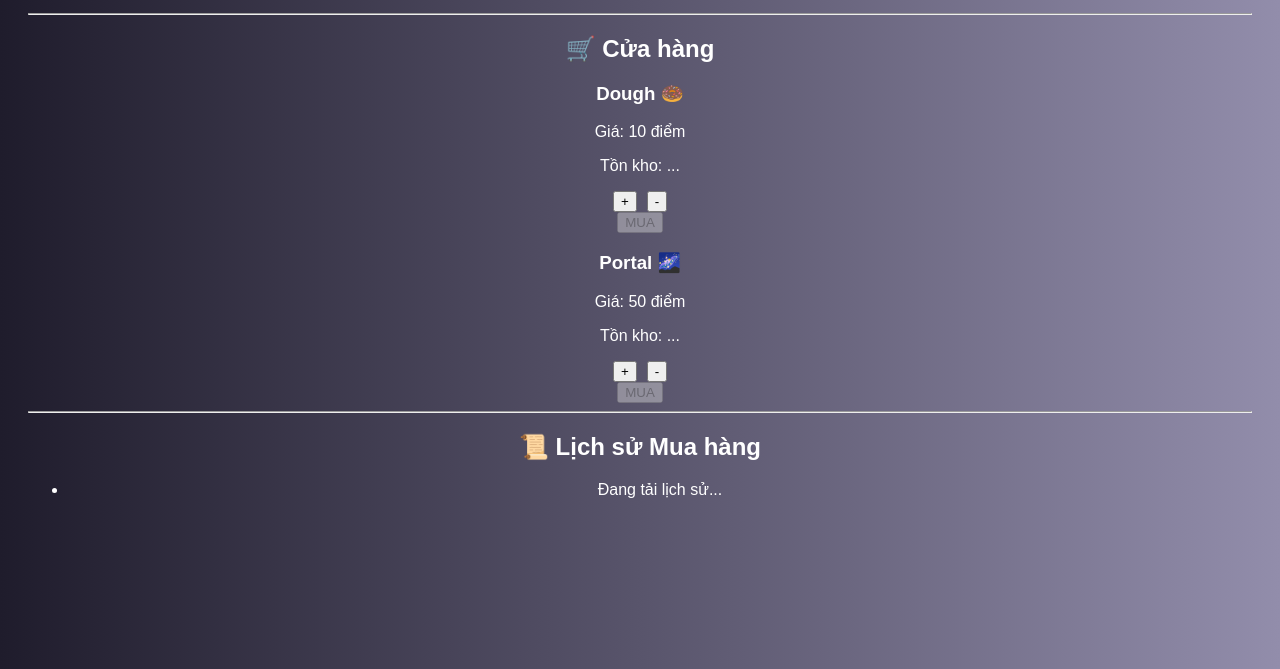
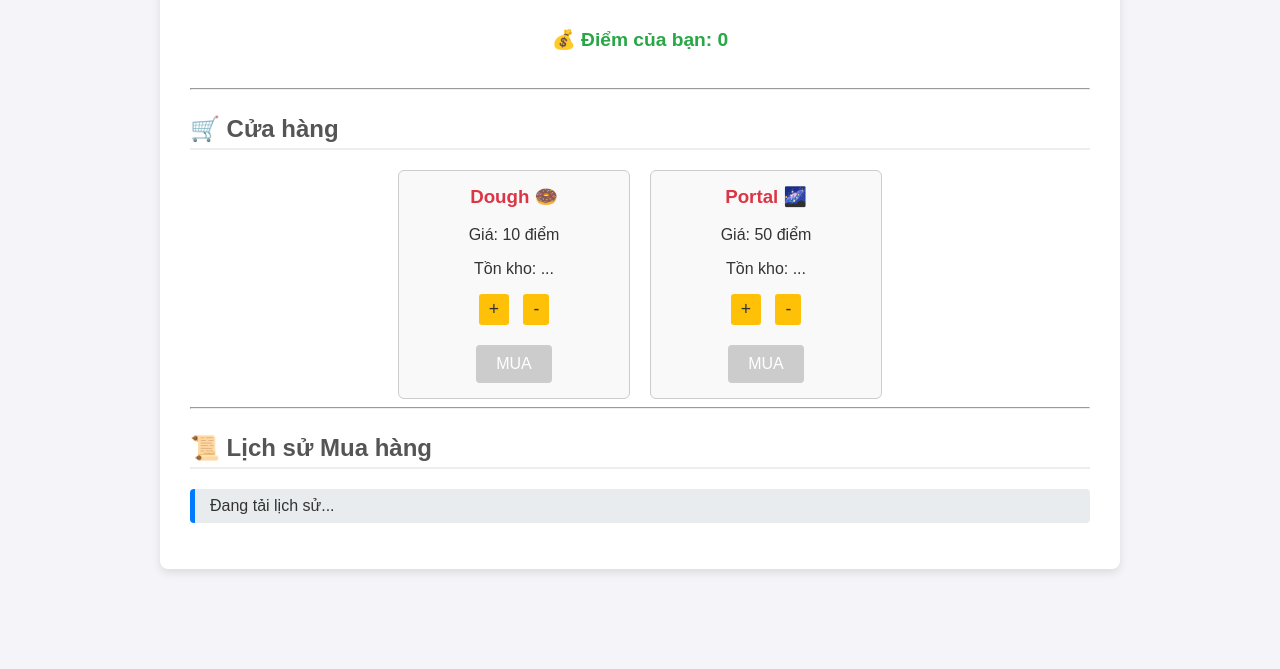
Before and after one commit to Trikien2k130/bloxfruitsshop, a plain HTML site: page index.html in a window 1280 px wide. Shown: the part 131-800 px from the top of the page. Drawn offline with Linux system fonts and the light colour scheme.

Commit message:
style.css

```diff
--- a/style.css
+++ b/style.css
@@ -1,91 +1,113 @@
 body {
-  background: linear-gradient(to right, #1f1c2c, #928dab);
-  color: #fff;
-  font-family: 'Arial', sans-serif;
-  text-align: center;
-  padding: 20px;
+    font-family: 'Arial', sans-serif;
+    background-color: #f4f4f9;
+    color: #333;
+    margin: 0;
+    padding: 0;
+    display: flex;
+    justify-content: center;
+    padding: 20px;
 }
 
-.title {
-  font-size: 36px;
-  font-weight: bold;
-  margin-bottom: 20px;
-  text-shadow: 2px 2px 5px #000;
+.container {
+    background-color: #fff;
+    padding: 30px;
+    border-radius: 8px;
+    box-shadow: 0 4px 8px rgba(0, 0, 0, 0.1);
+    max-width: 900px;
+    width: 100%;
 }
 
-#pointsDisplay {
-  font-size: 20px;
-  margin-bottom: 20px;
+h1 {
+    color: #007bff;
+    text-align: center;
+    margin-bottom: 20px;
 }
 
-.item {
-  background: rgba(0,0,0,0.5);
-  padding: 20px;
-  margin: 20px auto;
-  border-radius: 15px;
-  width: 280px;
-  box-shadow: 0 0 20px rgba(0,0,0,0.3);
-  transition: transform 0.2s;
+h2 {
+    border-bottom: 2px solid #eee;
+    padding-bottom: 5px;
+    margin-top: 25px;
+    color: #555;
 }
 
-.item:hover {
-  transform: translateY(-5px);
+.points-section {
+    text-align: center;
+    font-size: 1.2em;
+    font-weight: bold;
+    color: #28a745;
+    padding: 10px 0;
 }
 
-.item img {
-  width: 150px;
-  border-radius: 10px;
+.products-grid {
+    display: flex;
+    gap: 20px;
+    justify-content: center;
+    flex-wrap: wrap;
+    margin-top: 15px;
 }
 
-.item h2 {
-  margin: 10px 0 5px 0;
+.product-card {
+    border: 1px solid #ccc;
+    border-radius: 6px;
+    padding: 15px;
+    width: 200px;
+    text-align: center;
+    background-color: #f9f9f9;
 }
 
-.item p {
-  margin: 5px 0;
+.product-card h3 {
+    margin-top: 0;
+    color: #dc3545;
 }
 
-.buy-btn, .stock-btn {
-  padding: 8px 15px;
-  margin: 5px;
-  border-radius: 8px;
-  border: none;
-  cursor: pointer;
-  font-weight: bold;
+/* Điều khiển Admin */
+.admin-controls {
+    margin: 10px 0;
 }
 
-.buy-btn {
-  background-color: #28a745;
-  color: white;
+.btn-stock-adjust {
+    padding: 5px 10px;
+    margin: 0 5px;
+    font-size: 1.1em;
+    cursor: pointer;
+    background-color: #ffc107;
+    border: none;
+    border-radius: 3px;
+    color: #333;
 }
 
-.buy-btn:hover {
-  background-color: #218838;
+.btn-buy {
+    padding: 10px 20px;
+    font-size: 1em;
+    cursor: pointer;
+    background-color: #007bff;
+    color: white;
+    border: none;
+    border-radius: 4px;
+    margin-top: 10px;
+    transition: background-color 0.3s;
 }
 
-.stock-btn {
-  background-color: #ffc107;
-  color: black;
+.btn-buy:hover:not(:disabled) {
+    background-color: #0056b3;
 }
 
-.stock-btn:hover {
-  background-color: #e0a800;
+.btn-buy:disabled {
+    background-color: #ccc;
+    cursor: not-allowed;
 }
 
-.admin-controls {
-  display: flex;
-  justify-content: center;
-  gap: 10px;
-  margin-top: 10px;
+/* Lịch sử */
+#purchase-history {
+    list-style: none;
+    padding: 0;
 }
 
-#adminPanel {
-  margin-top: 30px;
-  padding: 15px;
-  border: 2px dashed #fff;
-  border-radius: 15px;
-  width: 300px;
-  margin-left: auto;
-  margin-right: auto;
-  background: rgba(255,255,255,0.1);
+#purchase-history li {
+    background-color: #e9ecef;
+    margin-bottom: 5px;
+    padding: 8px 15px;
+    border-radius: 4px;
+    border-left: 5px solid #007bff;
 }
```
